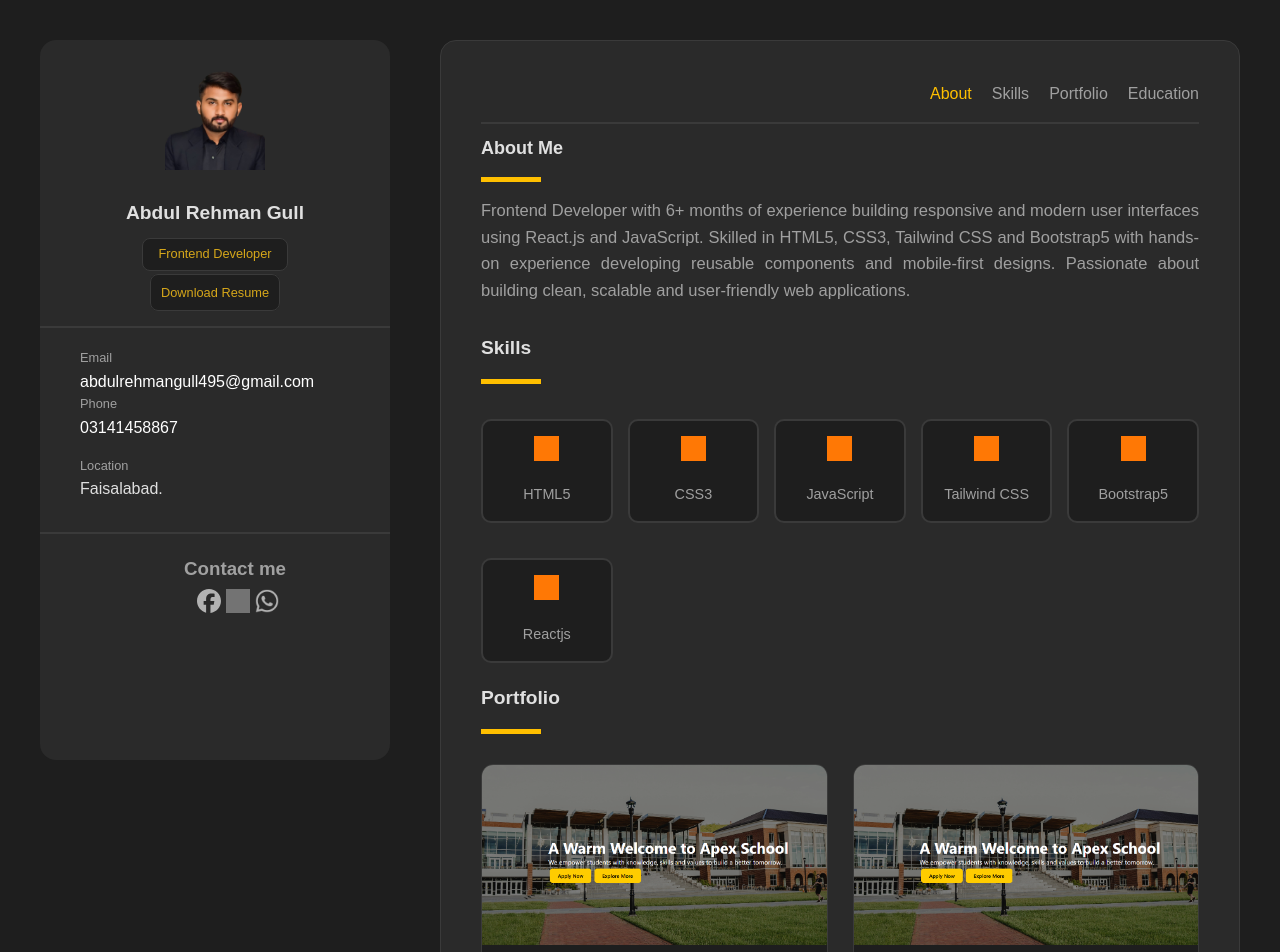
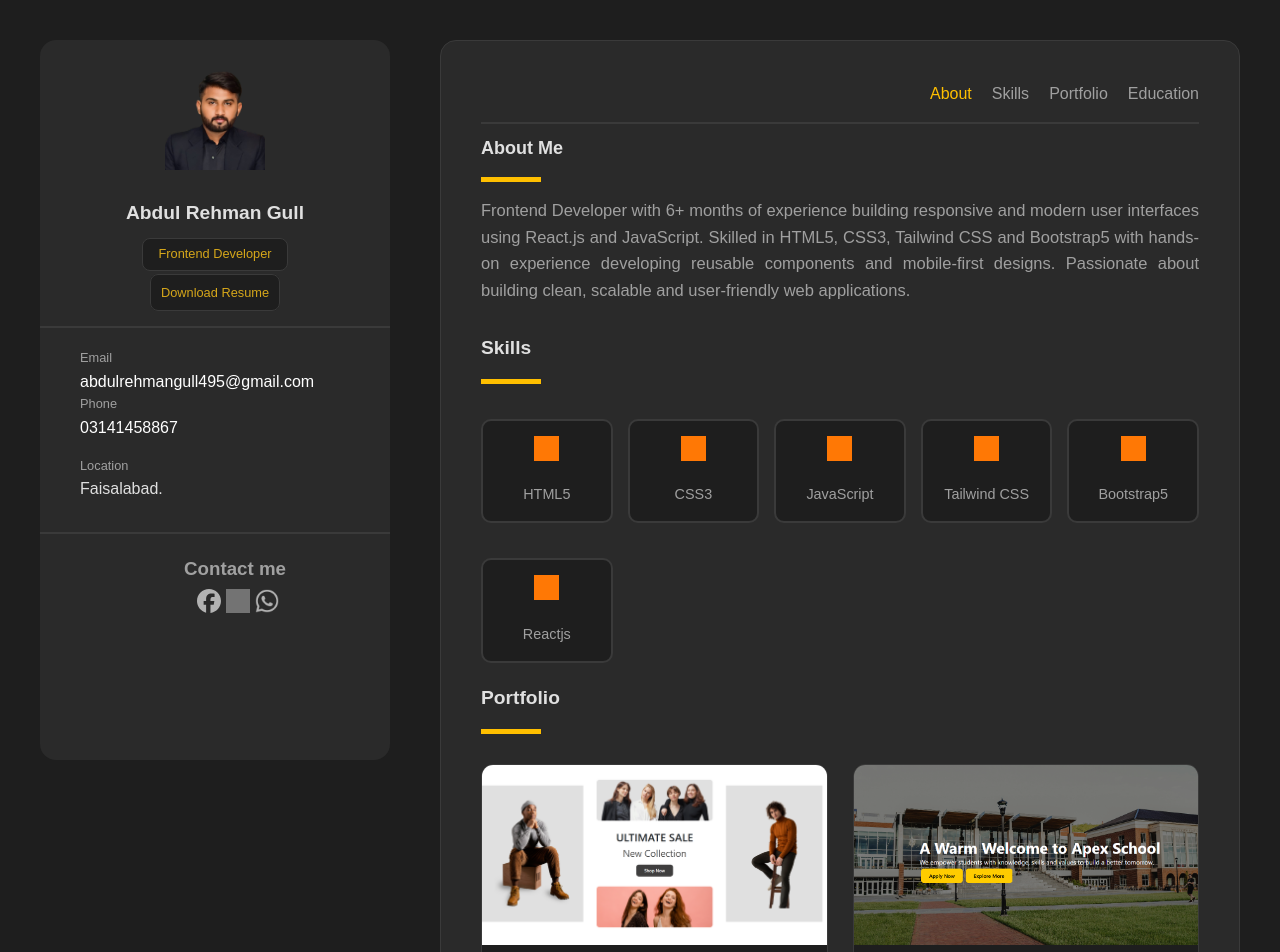
Before and after one commit to abdulrehmangull495/arportfolio, a React (Vite) app: page / in a window 1280 px wide. Shown: the top 952 px of the page. Built offline with nearby package versions, Linux system fonts and the light colour scheme; grey boxes are pictures that could not be loaded.

Commit message:
add arecom project

```diff
--- a/src/App.jsx
+++ b/src/App.jsx
@@ -174,8 +174,8 @@ function App() {
                 <a href="https://apex-school-ten.vercel.app/" target="_blank">
                   <img
                     className="ads"
-                    src="apexbuilding.png"
-                    alt="schoolmanagemant"
+                    src="hero section.png"
+                    alt="arecom"
                     width={"100px"}
                     height={"100px"}
                   />
```
Also changed, not shown: public/hero section.png (added), 1 other file (tests, documents, lock files or other folders).
